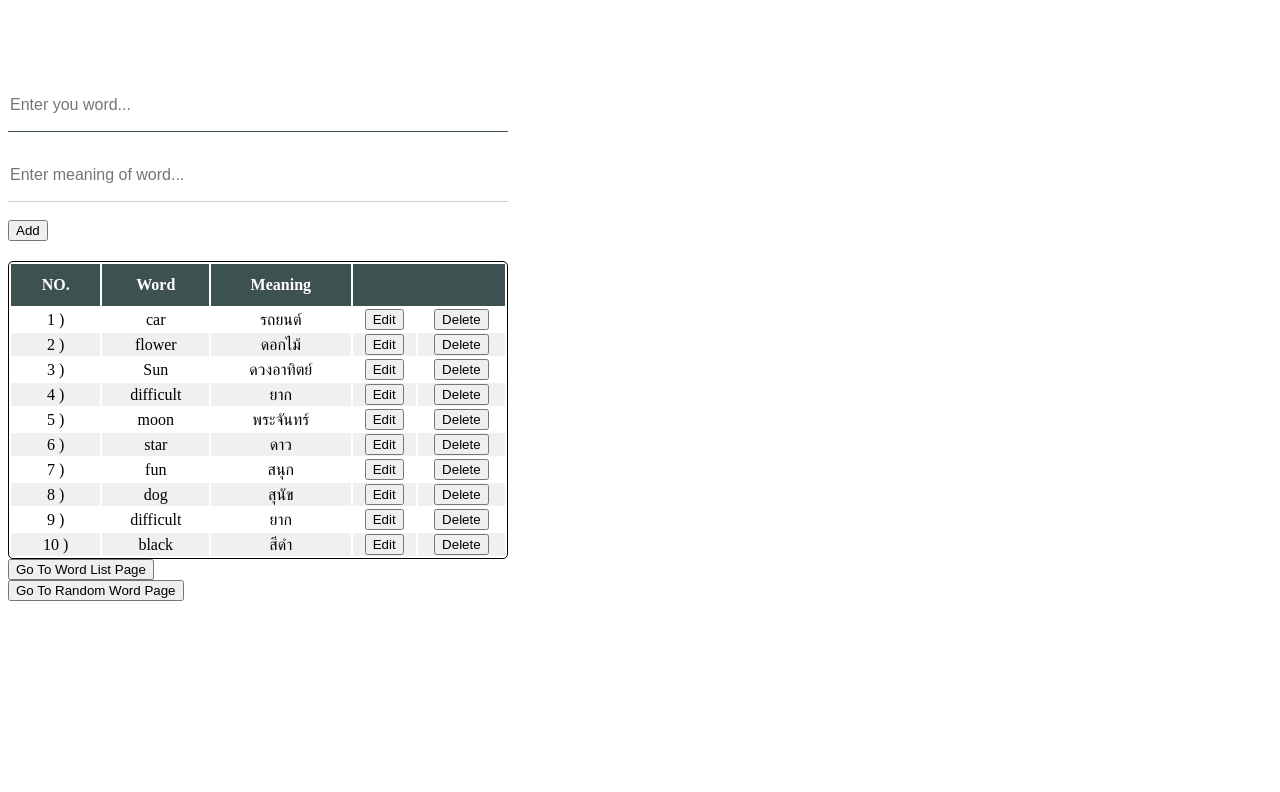
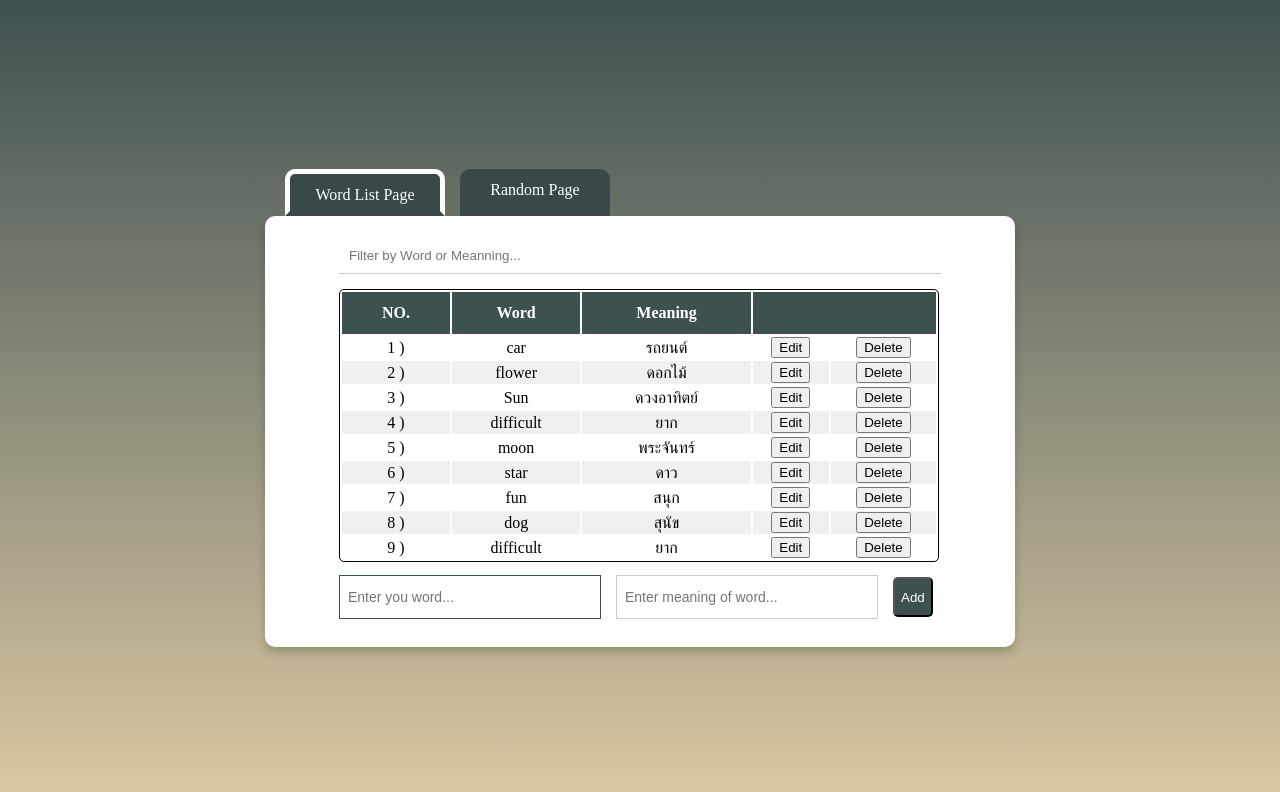
Before and after one commit to phop-parker/SEC-3-GROUP3-WORDGLOSSARY, a Vue app: page / in a window 1280 px wide. Shown: the top 792 px of the page. Built offline with nearby package versions, Linux system fonts and the light colour scheme; data requests are answered from the project's data file.

Commit message:
[add]basic-UI

```diff
--- a/data/db.json
+++ b/data/db.json
@@ -44,11 +44,6 @@
       "word": "difficult",
       "meaning": "ยาก",
       "id": 14
-    },
-    {
-      "word": "black",
-      "meaning": "สีดำ",
-      "id": 15
     }
   ]
 }
--- a/src/App.vue
+++ b/src/App.vue
@@ -1,14 +1,113 @@
 <script setup>
-import BaseWordListPageBtn from './components/BaseWordListPageBtn.vue'
-import BaseRandomPageBtn from './components/BaseRandomPageBtn.vue'
+// import BaseWordListPageBtn from './components/BaseWordListPageBtn.vue'
+// import BaseRandomPageBtn from './components/BaseRandomPageBtn.vue'
+import { ref } from 'vue'
+const page = ref('wordListPage')
 </script>
 
 <template>
 	<div>
-		<router-view></router-view>
-		<BaseWordListPageBtn />
-		<BaseRandomPageBtn />
+		<div id="menu">
+			<!-- <BaseWordListPageBtn :currentPage="page" />
+			<BaseRandomPageBtn :currentPage="page" /> -->
+			<router-link :to="{ name: 'WordList' }"
+				><div class="menu">Word List Page</div></router-link
+			>
+			<router-link :to="{ name: 'Random' }"
+				><div class="menu">Random Page</div></router-link
+			>
+		</div>
+		<div id="container">
+			<div id="content">
+				<router-view></router-view>
+			</div>
+		</div>
 	</div>
 </template>
 
-<style scoped></style>
+<style>
+body {
+	min-height: 100vh;
+	min-width: 100vh;
+	display: flex;
+	align-items: center;
+	justify-content: center;
+	background: linear-gradient(
+		0deg,
+		rgba(222, 203, 164, 1) 0%,
+		rgba(62, 81, 81, 1) 100%
+	);
+
+	/* background-image: url("../src/assets/bg1.jpg"); */
+	/* background-size: 100%; */
+}
+#menu {
+	/* background-color: aqua;
+	height: 40px; */
+
+	display: flex;
+}
+#container {
+	/* position: relative; */
+	width: 100%;
+	min-width: 750px;
+	min-height: 300px;
+	height: auto;
+	background: #fff;
+	box-shadow: 0 5px 10px rgba(0, 0, 0, 0.2);
+	border-radius: 10px;
+	/* content: ''; */
+	display: flex;
+	/* clear: both; */
+	align-items: center;
+	justify-content: center;
+	padding-top: 30px;
+	padding-bottom: 30px;
+	/* border: 5px solid #3e5151; */
+	/* border: 5px solid #3e5151; */
+	/* border: 5px solid #decba4; */
+}
+
+.menu {
+	/* background-color: #fff0d3; */
+	background-color: #394848;
+	height: 35px;
+	width: 150px;
+	border-top-left-radius: 10px;
+	border-top-right-radius: 10px;
+	/* border: 5px solid #decba4; */
+	/* border-bottom: none; */
+	margin-left: 20px;
+	margin-right: -5px;
+	text-align: center;
+	padding-top: 12px;
+	font-size: 16px;
+}
+.menu:hover {
+	cursor: pointer;
+	background-color: #525f5f;
+
+	color: white;
+}
+a {
+	/* color: #c2b18f; */
+	color: #ffffff;
+	/* color: #759191; */
+	text-decoration: none;
+}
+
+a.router-link-active div {
+	/* border: 5px solid #decba4; */
+	border: 5px solid #ffffff;
+	border-bottom: 5px solid #394848;
+	height: 25px;
+	/* border-bottom: 5px solid #fff0d3; */
+	/* padding-top: 10px; */
+	/* color: #3e5151; */
+	/* text-decoration: underline; */
+	color: white;
+}
+a.router-link-active div:hover {
+	background-color: #394848;
+}
+</style>
--- a/src/components/BaseRandomPageBtn.vue
+++ /dev/null
@@ -1,14 +0,0 @@
-<script setup>
-import { useRouter } from 'vue-router'
-const appRouter = useRouter()
-const goToRandom = () => appRouter.push({ name: 'Random' })
-// const goToRandom = () => appRouter.go(-1)
-</script>
-
-<template>
-	<div>
-		<button @click="goToRandom">Go To Random Word Page</button>
-	</div>
-</template>
-
-<style scoped></style>
--- a/src/components/BaseWordListPageBtn.vue
+++ /dev/null
@@ -1,16 +0,0 @@
-<script setup>
-import { useRouter } from 'vue-router'
-const appRouter = useRouter()
-const gotoWordList = () => appRouter.push({ name: 'WordList' })
-</script>
-
-<template>
-	<div>
-		<div>
-			<button @click="gotoWordList">Go To Word List Page</button>
-		</div>
-		<div></div>
-	</div>
-</template>
-
-<style scoped></style>
--- a/src/components/CreateEditWord.vue
+++ b/src/components/CreateEditWord.vue
@@ -30,8 +30,6 @@ const newFullWord = computed(() => {
 							required
 							autofocus
 						/>
-					</div>
-					<div class="input-box">
 						<input
 							type="text"
 							id="meaning"
@@ -39,7 +37,6 @@ const newFullWord = computed(() => {
 							v-model="newFullWord.meaning"
 							required
 						/>
-					</div>
 						<button
 							v-if="newFullWord.id > 0"
 							type="submit"
@@ -51,6 +48,8 @@ const newFullWord = computed(() => {
 							Add
 						</button>
 					</div>
+					<!-- <div class="input-box"></div> -->
+				</div>
 			</div>
 		</form>
 	</div>
@@ -59,28 +58,46 @@ const newFullWord = computed(() => {
 <style scoped>
 form {
 	width: 500px;
-	padding-bottom: 20px;
+	padding-top: 15px;
+	display: flex;
 }
-form .input-boxes {
-	margin-top: 80px;
-}
+/* form .input-boxes {
+	margin-top: 50px;
+} */
 form .input-box {
-	height: 50px;
+	height: 40px;
 	width: 100%;
 	display: flex;
 	align-items: center;
-	margin-bottom: 20px;
+	justify-content: center;
+	/* align-items: center; */
+
+	/* margin-bottom: 20px; */
 }
 .input-box input {
 	height: 100%;
-	width: 100%;
-	font-size: 16px;
+	width: 250px;
+	font-size: 14px;
 	outline: none;
-	border: none;
-	border-bottom: 1px solid rgba(0, 0, 0, 0.2);
+	border: 1px solid rgba(0, 0, 0, 0.2);
+	/* border-bottom: 1px solid rgba(0, 0, 0, 0.2); */
+	margin-right: 15px;
+	padding-left: 8px;
 }
 .input-box input:focus,
 .input-box input:valid {
 	border-color: #3e5151;
 }
+button {
+	color: #fff;
+	border-radius: 5px;
+	/* height: 30px; */
+	background-color: #3e5151;
+	/* margin-top: 10px; */
+	height: 40px;
+}
+button:hover {
+	cursor: pointer;
+	background-color: #394848;
+}
 </style>
--- a/src/components/ShowWords.vue
+++ b/src/components/ShowWords.vue
@@ -10,6 +10,7 @@ defineProps({
 
 <template>
 	<div>
+		<input id="filterWord" placeholder="Filter by Word or Meanning..." />
 		<div class="table">
 			<table class="content-table">
 				<thead>
@@ -38,7 +39,7 @@ defineProps({
 
 <style scoped>
 table {
-	min-width: 500px;
+	min-width: 600px;
 	border: 1px solid black;
 	border-radius: 5px 5px 5px 5px;
 }
@@ -59,4 +60,14 @@ thead tr {
 	color: white;
 	font-weight: bold;
 }
+#filterWord {
+	min-width: 590px;
+	/* margin-top: 35px; */
+	margin-bottom: 15px;
+	outline: none;
+	border: none;
+	border-bottom: 1px solid rgba(0, 0, 0, 0.2);
+	padding-bottom: 10px;
+	padding-left: 10px;
+}
 </style>
--- a/src/views/WordList.vue
+++ b/src/views/WordList.vue
@@ -2,6 +2,7 @@
 import { onBeforeMount, ref } from 'vue'
 import ShowWords from '../components/ShowWords.vue'
 import CreateEditWord from '../components/CreateEditWord.vue'
+
 const fullWords = ref([])
 //GET
 const getFullWords = async () => {
@@ -70,16 +71,16 @@ const updateWord = async (replaceWord) => {
 
 <template>
 	<div>
+		<ShowWords
+			:fullWords="fullWords"
+			@delete="deletefullWord"
+			@edit="toEditMode"
+		/>
 		<CreateEditWord
 			@addWord="addFullWord"
 			:currentWord="editingWord"
 			@updateWord="updateWord"
 		/>
-		<ShowWords
-			:fullWords="fullWords"
-			@delete="deletefullWord"
-			@edit="toEditMode"
-		/>
 	</div>
 </template>
 
```
Lines whose indentation alone changed are shown as unchanged.
